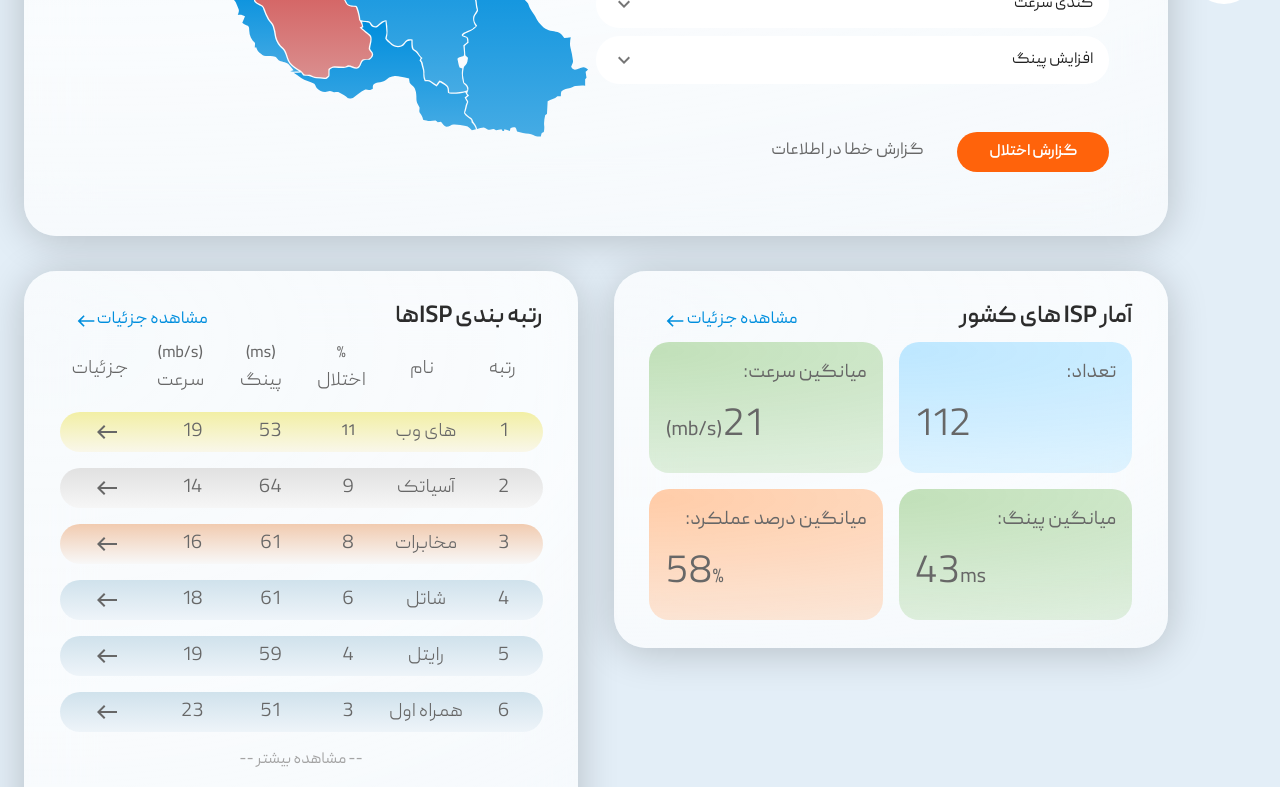
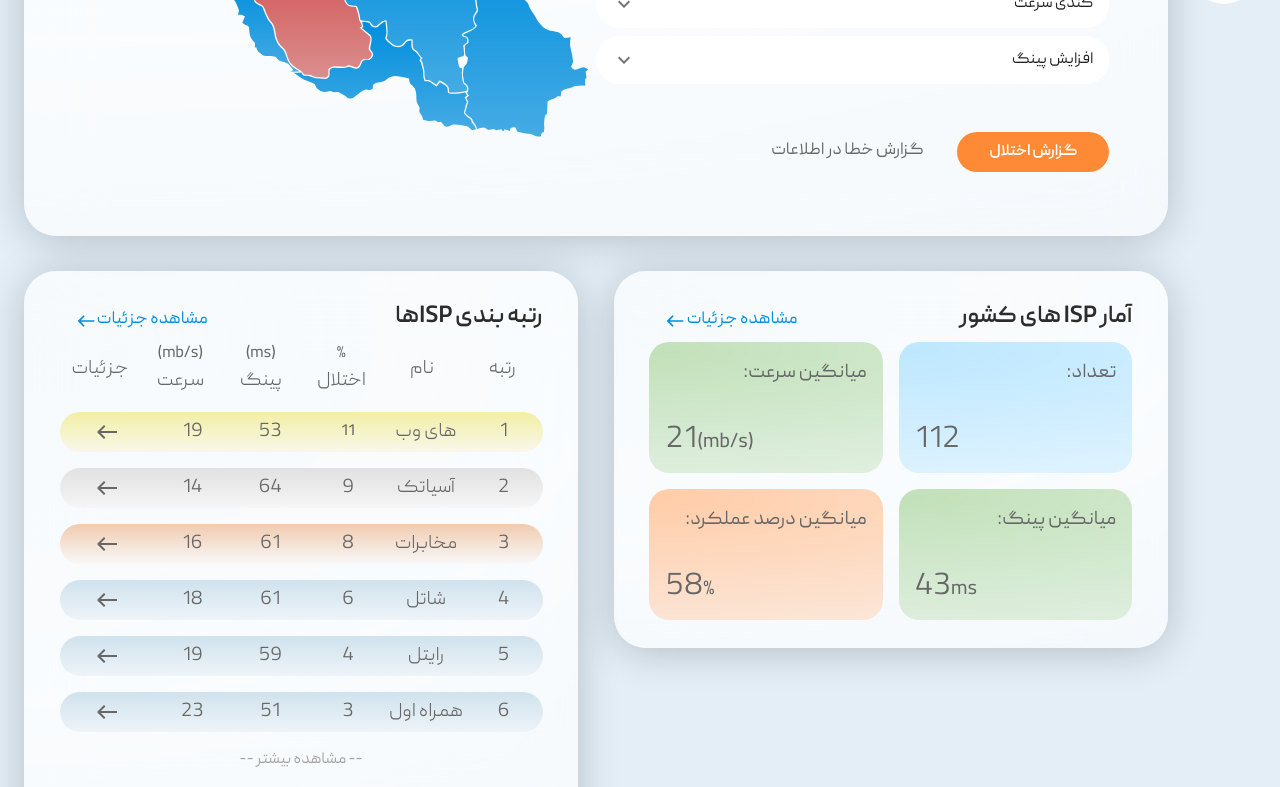
Before and after one commit to Raika-Company/eyesp-v1, a React (Vite) app in the folder client-app/: page /dashboard in a window 1280 px wide. Shown: the part 560-1347 px from the top of the page. Built offline with nearby package versions, Linux system fonts and the light colour scheme.

Commit message:
fix: fix statistics box display

```diff
--- a/client-app/src/app/common/StatisticBox.jsx
+++ b/client-app/src/app/common/StatisticBox.jsx
@@ -17,23 +17,35 @@
     >
       {title}:
     </Typography>
-    <Typography
-      color="#676767"
-      fontSize="2.5rem"
-      fontFamily="PeydaLight"
-      fontWeight="300"
-      sx={{ position: "absolute", bottom: "1rem", left: "1rem" }}
+    <Box
+      sx={{
+        position: "absolute",
+        bottom: "0.5rem",
+        left: "1rem",
+        display: "flex",
+        flexDirection: "row-reverse",
+        alignItems: "baseline",
+      }}
     >
-      {value}
+      <Typography
+        color="#676767"
+        fontSize="2rem"
+        fontFamily="PeydaLight"
+        fontWeight="300"
+        component="span"
+      >
+        {value}
+      </Typography>
       <Typography
         color="#676767"
         fontFamily="PeydaRegular"
         fontSize="1.25rem"
         component="span"
+        mr={1}
       >
         {unit}
       </Typography>
-    </Typography>
+    </Box>
   </Box>
 );
 
--- a/client-app/src/pages/dashboard/InternetStatusCard.jsx
+++ b/client-app/src/pages/dashboard/InternetStatusCard.jsx
@@ -205,9 +205,8 @@
         </Box>
         <Box marginTop="2.875rem">
           <ContainedButton
-            color="warning"
             variant="contained"
-            sx={{ fontSize: "1rem" }}
+            sx={{ fontSize: "1rem", backgroundColor: "#FF8A35" }}
             onClick={handleClickOpenDialog}
           >
             گزارش اختلال
```
